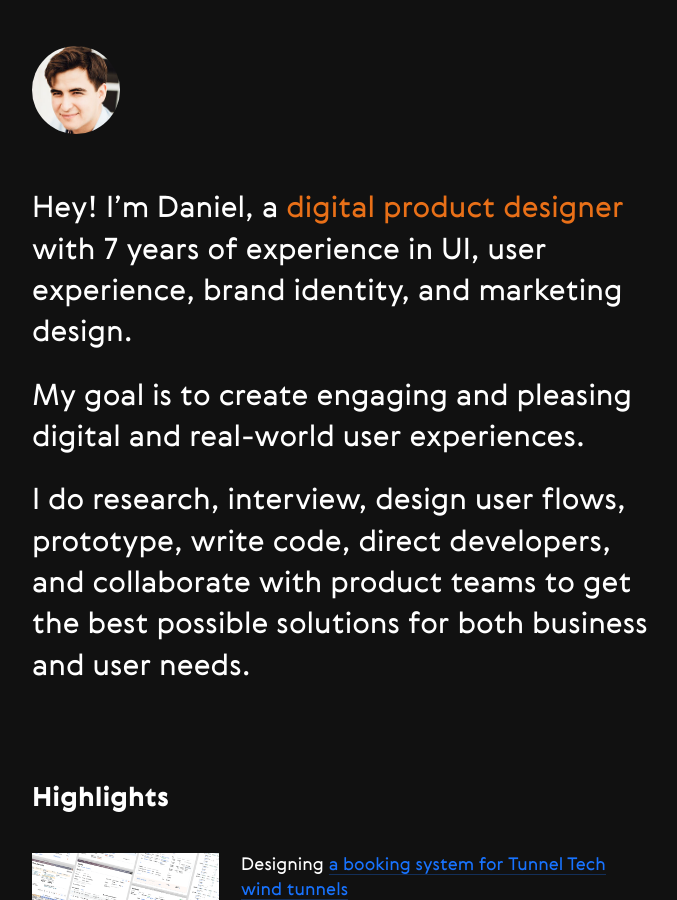
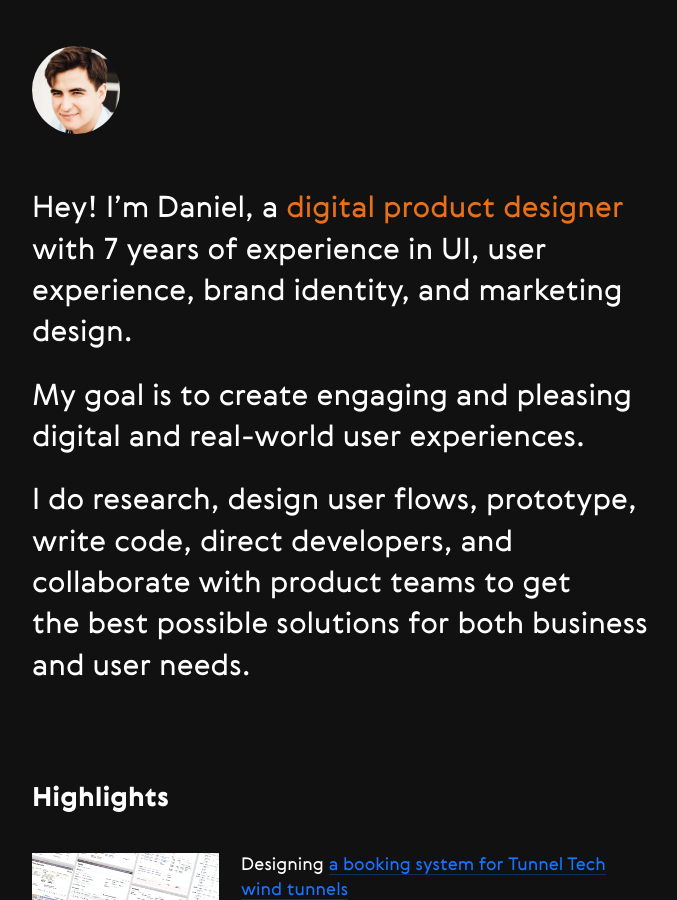
Before and after one commit to danielverdugo/danielverdugo.github.io, a Jekyll site: the page built from index.html, in a window 1280 px wide and 900 px high. Shown: the whole window, without its empty margins (300-977 px from the left). Built offline with Jekyll 4.4.1, drawn with Linux system fonts in a browser that asks for light colours; comment, search, counter and statistics services are not loaded.

Commit message:
Edited text

```diff
--- a/index.html
+++ b/index.html
@@ -12,7 +12,7 @@
     <div class="unit whole">
             <p class="highlight">Hey! I&rsquo;m Daniel, a&nbsp;<span style="color:#E97018">digital product designer</span> with {{ site.time | date: '%y' | minus: 13 }}&nbsp;years of&nbsp;experience in&nbsp;UI, user experience, brand identity, and marketing design.</p>
             <p class="highlight">My&nbsp;goal&nbsp;is to&nbsp;create engaging and pleasing digital and real-world user experiences.</p>
-            <p class="highlight">I&nbsp;do research, interview, design user flows, prototype, write code, direct developers, and collaborate with product teams to&nbsp;get the&nbsp;best possible solutions for both business and user needs.</p>
+            <p class="highlight">I&nbsp;do research, design user flows, prototype, write code, direct developers, and collaborate with product teams to&nbsp;get the&nbsp;best possible solutions for both business and user needs.</p>
     </div>
 </div>
 </section>
```
